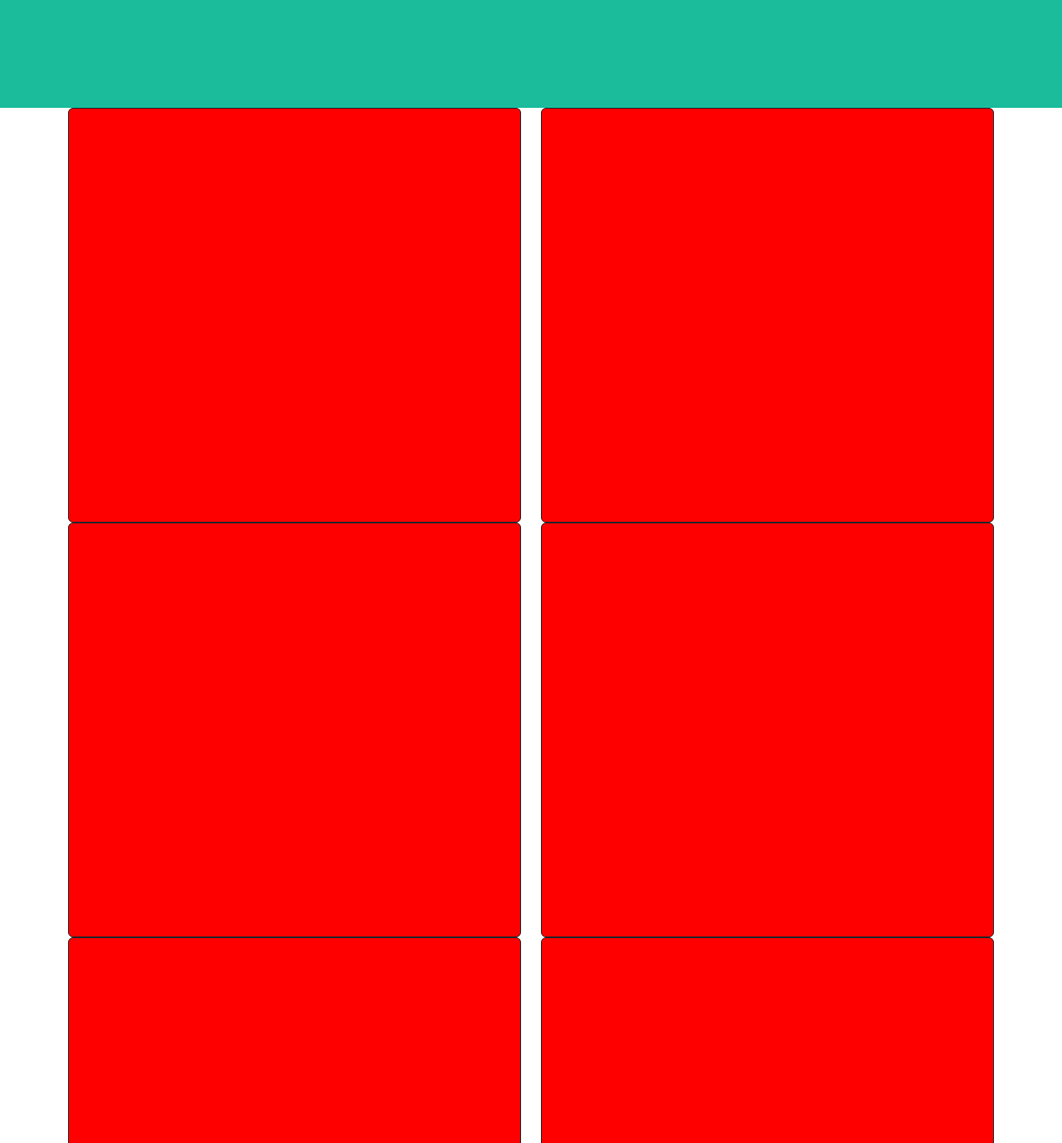
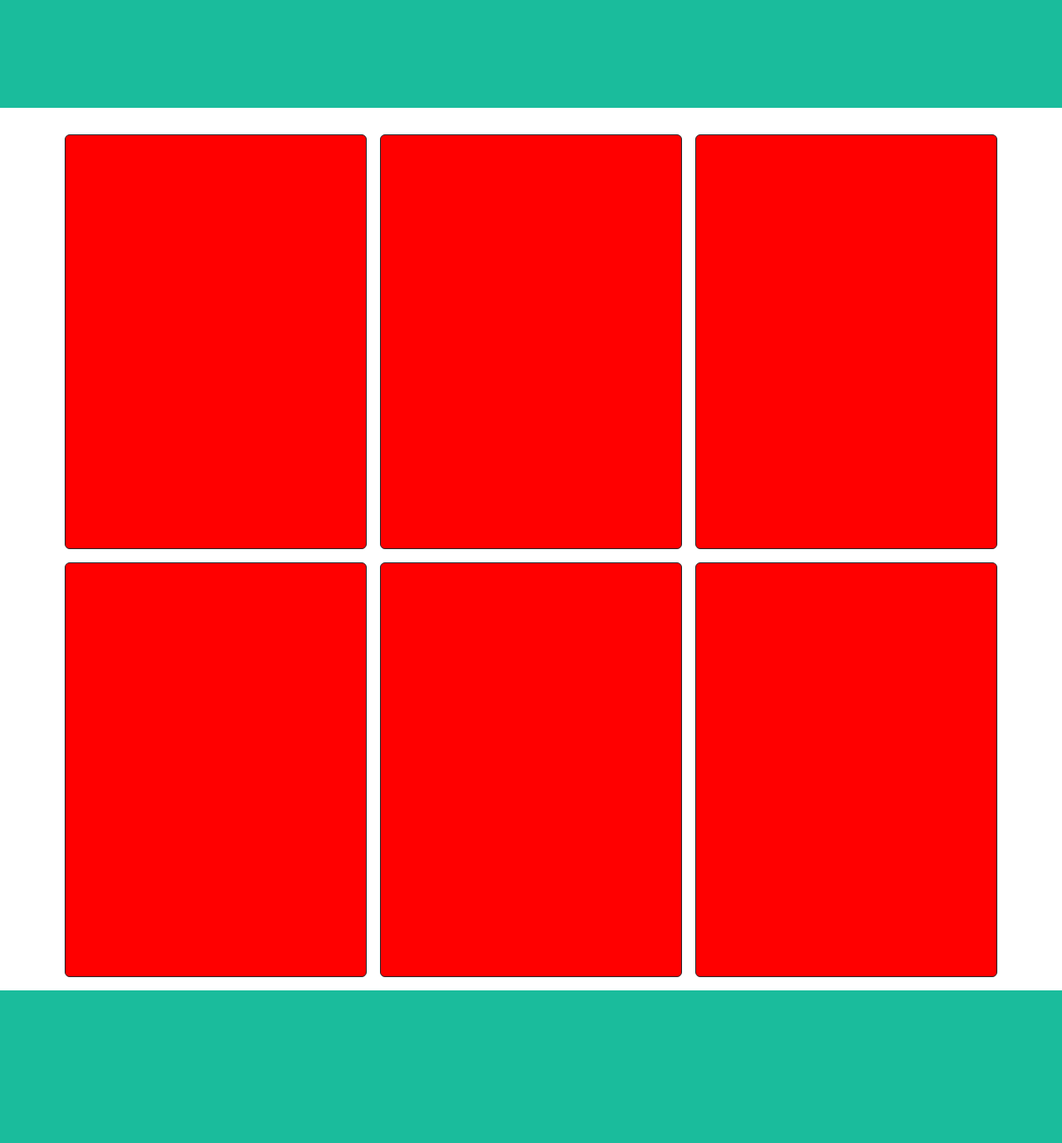
Before and after one commit to SimoneLollini/html-css-bootstrap-freelancer, a plain HTML site: page index.html in a window 1280 px wide. Shown: the part 400-1778 px from the top of the page at 83% size. Drawn offline with nearby package versions, Linux system fonts and the light colour scheme.

Commit message:
last commit .debug

```diff
--- a/index.html
+++ b/index.html
@@ -23,33 +23,33 @@
         </section>
         <section class="portfolio">
             <div class="container-sm container-md container-lg">
-                <div class="row">
-                    <div class="col-sm-12 col-md-6">
+                <div class="row my-3">
+                    <div class="col-sm-12 col-md-6 col-lg-4 g-3">
                         <div class="portfolio_card rounded-2">
                             <div class="home"></div>
                         </div>
                     </div>
-                    <div class="col-sm-12 col-md-6">
+                    <div class="col-sm-12 col-md-6 col-lg-4 g-3">
                         <div class="portfolio_card rounded-2">
                             <div class="sweet"></div>
                         </div>
                     </div>
-                    <div class="col-sm-12 col-md-6">
+                    <div class="col-sm-12 col-md-6 col-lg-4 g-3">
                         <div class="portfolio_card rounded-2">
                             <div class="circus"></div>
                         </div>
                     </div>
-                    <div class="col-sm-12 col-md-6">
+                    <div class="col-sm-12 col-md-6 col-lg-4 g-3">
                         <div class="portfolio_card rounded-2">
                             <div class="game"></div>
                         </div>
                     </div>
-                    <div class="col-sm-12 col-md-6">
+                    <div class="col-sm-12 col-md-6 col-lg-4 g-3">
                         <div class="portfolio_card rounded-2">
                             <div class="safe"></div>
                         </div>
                     </div>
-                    <div class="col-sm-12 col-md-6">
+                    <div class="col-sm-12 col-md-6 col-lg-4 g-3">
                         <div class="portfolio_card rounded-2">
                             <div class="submarine"></div>
                         </div>
@@ -69,7 +69,9 @@
     </main>
     <!-- /#site_main -->
 
-    <footer id="site_footer" class="darker_blue"></footer>
+    <footer id="site_footer" class="darker_blue">
+
+    </footer>
     <!-- /#site_footer -->
 
 
```
